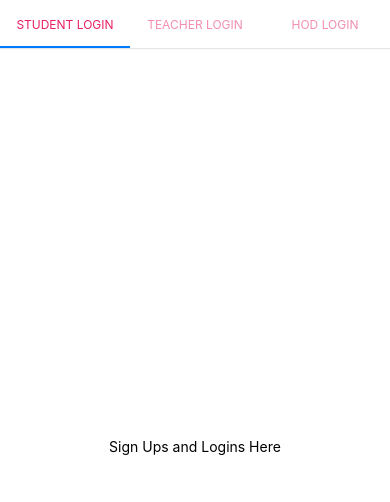
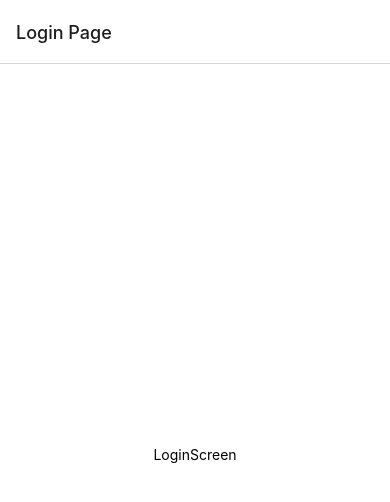
Before and after one commit to JasleenKaur2000/GECPortal, a React Native app in the folder gec_portal/: screen / in a window 390 px wide. Shown: the top 502 px of the page. Built offline with nearby package versions, Linux system fonts and the light colour scheme.

Commit message:
added single login screen

```diff
--- a/gec_portal/App.js
+++ b/gec_portal/App.js
@@ -1,15 +1,28 @@
-import { StatusBar } from "expo-status-bar";
-import { StyleSheet, Text, View } from "react-native";
-import { SafeAreaProvider } from "react-native-safe-area-context";
+import { View, Text, StyleSheet } from "react-native";
+import React from "react";
+import { NavigationContainer } from "@react-navigation/native";
+import { createNativeStackNavigator } from "@react-navigation/native-stack";
+import LoginScreen from "./App/LoginScreen";
 
-//import { createMaterialTopTabNavigator } from "@react-navigation/material-top-tabs";
+const Stack = createNativeStackNavigator();
 
-import TopBarNavigator from "./App/TopBarNavigation";
+const App = () => {
+  return (
+    <NavigationContainer>
+      <Stack.Navigator>
+        <Stack.Screen name="Login Page" component={LoginScreen} />
+      </Stack.Navigator>
+    </NavigationContainer>
+  );
+};
 
-export default function App() {
-  return (
-    <SafeAreaProvider>
-      <TopBarNavigator />
-    </SafeAreaProvider>
-  );
-}
+export default App;
+
+const styles = StyleSheet.create({
+  container: {
+    flex: 1,
+    backgroundColor: "#fff",
+    alignItems: "center",
+    justifyContent: "center",
+  },
+});
--- a/gec_portal/App/Screens.js
+++ b/gec_portal/App/LoginScreen.js
@@ -1,13 +1,15 @@
-import * as React from "react";
-import { Text, View, StyleSheet } from "react-native";
+import { View, Text, StyleSheet } from "react-native";
+import React from "react";
 
-export default function Screens() {
+const LoginScreen = () => {
   return (
     <View style={styles.container}>
-      <Text>Sign Ups and Logins Here</Text>
+      <Text>LoginScreen</Text>
     </View>
   );
-}
+};
+
+export default LoginScreen;
 
 const styles = StyleSheet.create({
   container: {
--- a/gec_portal/App/TopBarNavigation.js
+++ /dev/null
@@ -1,55 +0,0 @@
-import * as React from "react";
-import { Text, View, Button, StyleSheet } from "react-native";
-import { NavigationContainer } from "@react-navigation/native";
-import { createMaterialTopTabNavigator } from "@react-navigation/material-top-tabs";
-import { useSafeAreaInsets } from "react-native-safe-area-context";
-import Screens from "./Screens";
-
-const Tab = createMaterialTopTabNavigator();
-
-function MyTabs() {
-  const insets = useSafeAreaInsets();
-  return (
-    <Tab.Navigator
-      initialRouteName="Student Login"
-      tabBarOptions={{
-        activeTintColor: "#e91e63",
-        labelStyle: { fontSize: 12 },
-        style: { backgroundColor: "white", marginTop: insets.top },
-      }}
-    >
-      <Tab.Screen
-        name="Student Login"
-        component={Screens}
-        options={{ tabBarLabel: "Student Login" }}
-      />
-      <Tab.Screen
-        name="Teacher Login"
-        component={Screens}
-        options={{ tabBarLabel: "Teacher Login" }}
-      />
-      <Tab.Screen
-        name="Department Head Login"
-        component={Screens}
-        options={{ tabBarLabel: "HOD Login" }}
-      />
-    </Tab.Navigator>
-  );
-}
-
-export default function TopBarNavigator() {
-  return (
-    <NavigationContainer>
-      <MyTabs />
-    </NavigationContainer>
-  );
-}
-
-const styles = StyleSheet.create({
-  container: {
-    flex: 1,
-    backgroundColor: "#fff",
-    alignItems: "center",
-    justifyContent: "center",
-  },
-});
--- a/gec_portal/package.json
+++ b/gec_portal/package.json
@@ -12,6 +12,7 @@
   "dependencies": {
     "@react-navigation/material-top-tabs": "^6.2.1",
     "@react-navigation/native": "^6.0.10",
+    "@react-navigation/native-stack": "^6.6.1",
     "expo": "~44.0.0",
     "expo-status-bar": "~1.2.0",
     "firebase": "^9.6.10",
```
Also changed, not shown: 1 other file (tests, documents, lock files or other folders).
